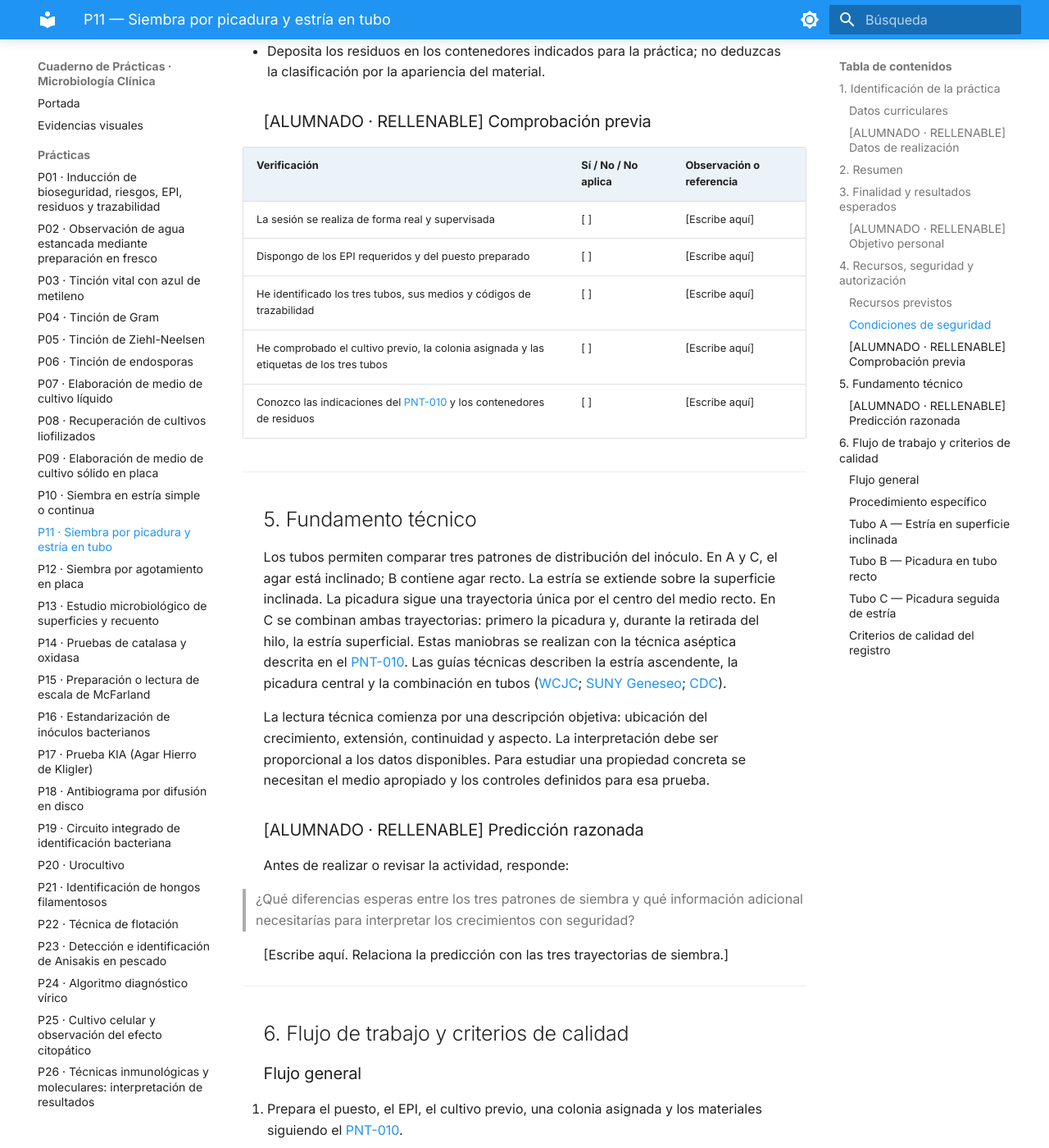
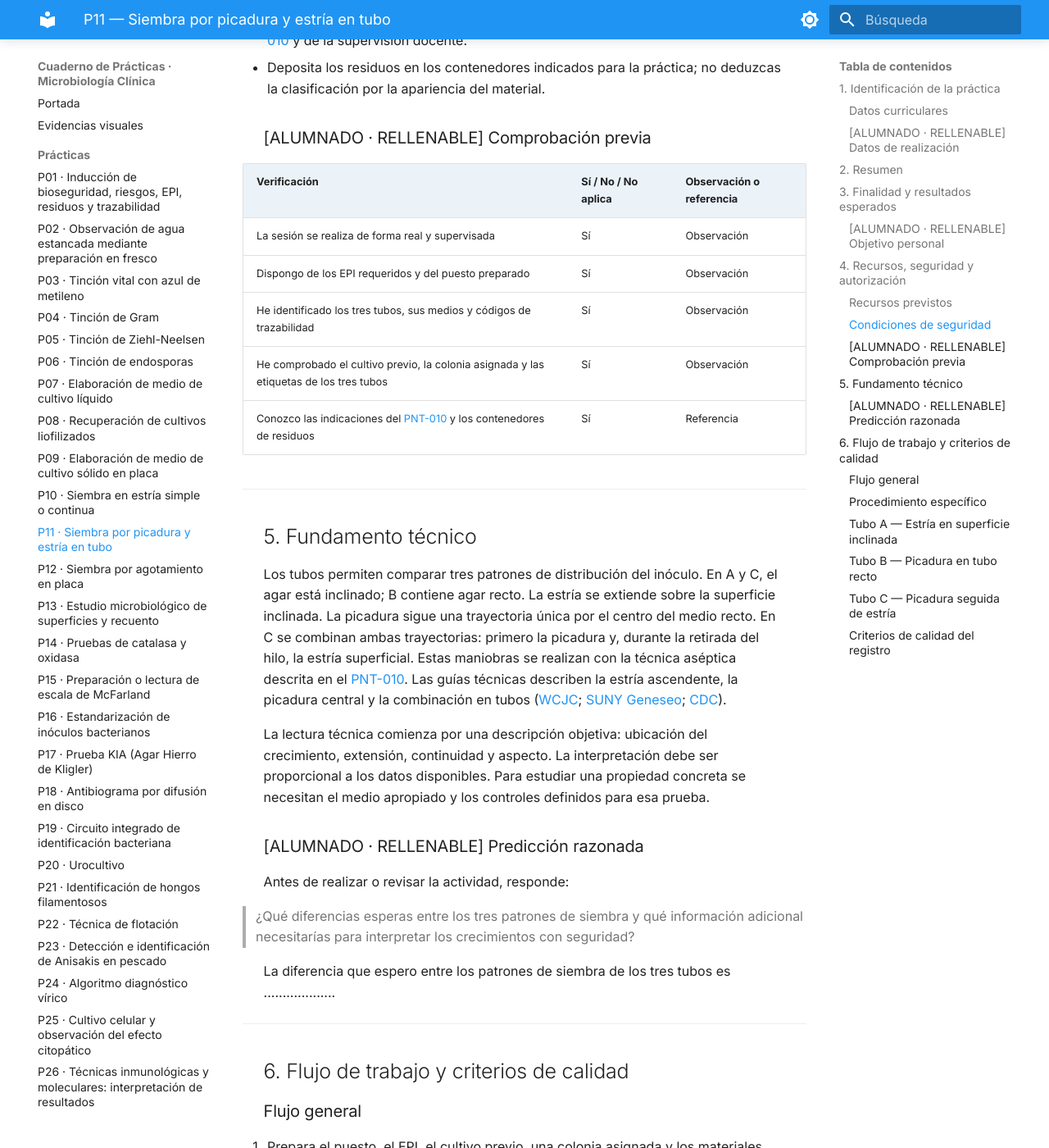
Before and after one commit to Rebeca-hubb/Cuaderno-Pr-cticas-Microbiolog-a-Rebeca-Vicho-, an MkDocs documentation site: the page built from docs/practicas/P11_Siembra_picadura_y_estria.md, in a window 1280 px wide and 1400 px high, scrolled down 3207 px. Shown: the whole window at 82% size. Built offline with MkDocs 1.6.1 and Material for MkDocs 9.7.7, drawn with Linux system fonts in a browser that asks for light colours; some of the changed text lies outside the part shown.

Commit message:
Update P11_Siembra_picadura_y_estria.md

```diff
--- a/docs/practicas/P11_Siembra_picadura_y_estria.md
+++ b/docs/practicas/P11_Siembra_picadura_y_estria.md
@@ -31,11 +31,11 @@ student_completion: "Individual o por pareja, según la organización del grupo"
 | Nombre y apellidos | Rebeca Vicho Píriz |
 | Grupo / pareja de trabajo | Individual |
 | Fecha de realización | 18/11/26 |
-| Fecha de lectura o revisión | 19/1/26 |
+| Fecha de lectura o revisión | 19/11/26 |
 | Rol desempeñado | Operadora y registradora |
 | Modalidad de trabajo | Ejecución real supervisada en el laboratorio docente |
-| Cultivo previo y colonia asignada | Cultivo previo:  |
-| Códigos de los tubos A, B y C | [Escribe aquí, sin datos sensibles] |
+| Cultivo previo y colonia asignada | Cultivo previo: Cultivo en placa de Petri con medio agar nutritivo de Staphylococcus |
+| Códigos de los tubos A, B y C | Nombre: Rebeca; Fecha: 18/11/26; Colonia: Staphyloccocus |
 
 ---
 
@@ -90,11 +90,11 @@ Completa antes de empezar:
 
 | Verificación | Sí / No / No aplica | Observación o referencia |
 | --- | --- | --- |
-| La sesión se realiza de forma real y supervisada | [ ] | [Escribe aquí] |
-| Dispongo de los EPI requeridos y del puesto preparado | [ ] | [Escribe aquí] |
-| He identificado los tres tubos, sus medios y códigos de trazabilidad | [ ] | [Escribe aquí] |
-| He comprobado el cultivo previo, la colonia asignada y las etiquetas de los tres tubos | [ ] | [Escribe aquí] |
-| Conozco las indicaciones del [PNT-010](#pnt-010) y los contenedores de residuos | [ ] | [Escribe aquí] |
+| La sesión se realiza de forma real y supervisada | Sí | Observación |
+| Dispongo de los EPI requeridos y del puesto preparado | Sí | Observación |
+| He identificado los tres tubos, sus medios y códigos de trazabilidad | Sí | Observación |
+| He comprobado el cultivo previo, la colonia asignada y las etiquetas de los tres tubos | Sí | Observación |
+| Conozco las indicaciones del [PNT-010](#pnt-010) y los contenedores de residuos | Sí | Referencia |
 
 ---
 
@@ -111,7 +111,7 @@ Antes de realizar o revisar la actividad, responde:
 
 > ¿Qué diferencias esperas entre los tres patrones de siembra y qué información adicional necesitarías para interpretar los crecimientos con seguridad?
 
-[Escribe aquí. Relaciona la predicción con las tres trayectorias de siembra.]
+La diferencia que espero entre los patrones de siembra de los tres tubos es ...................
 
 ---
 
```
